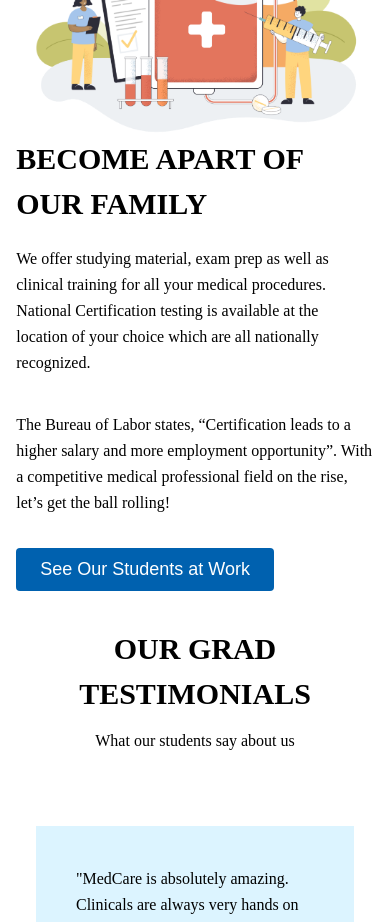
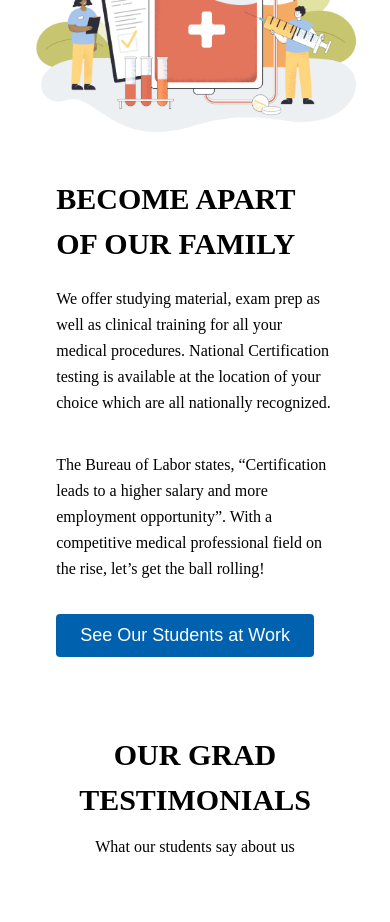
Before and after one commit to AnthonyC233/Medcare-Remodel, a React (Create React App) app: page / in a window 390 px wide. Shown: the part 1240-2162 px from the top of the page. Built offline with nearby package versions, Linux system fonts and the light colour scheme; the HTML template or start-up script is replaced by a standard one.

Commit message:
changing some media query padding to gallery home section:

```diff
--- a/src/components/Gallery (Home)/GalleryHome.js
+++ b/src/components/Gallery (Home)/GalleryHome.js
@@ -94,19 +94,19 @@
 
           // PHONE
           iPhoneSE:pl-0
-          iPhoneSEH:p-0
+          iPhoneSEH:p-10
           iPhoneXR:pl-5
           iPhoneXRH:p-0
           iPhone12Pro:pl-0
-          iPhone12ProH:p-0
+          iPhone12ProH:p-10
           Pixel5:pl-0
-          Pixel5H:p-0
+          Pixel5H:p-10
           SamsungS8:pl-0
-          SamsungS8H:p-0
+          SamsungS8H:p-10
           SamsungS20Ultra:pl-0
           SamsungS20UltraH:p-0
           GalaxyFold:pl-0
-          GalaxyFoldH:p-0
+          GalaxyFoldH:p-10
           "
         >
           <h1 className="title-font pb-5 text-3xl font-semibold font-['Mingzat']">
--- a/src/components/Header/Header.js
+++ b/src/components/Header/Header.js
@@ -7,7 +7,6 @@
 import header1 from '../../assets/header-1.png';
 
 function Header() {
-
   useEffect(() => {
     Aos.init({ duration: 2000 });
   }, []);
```
